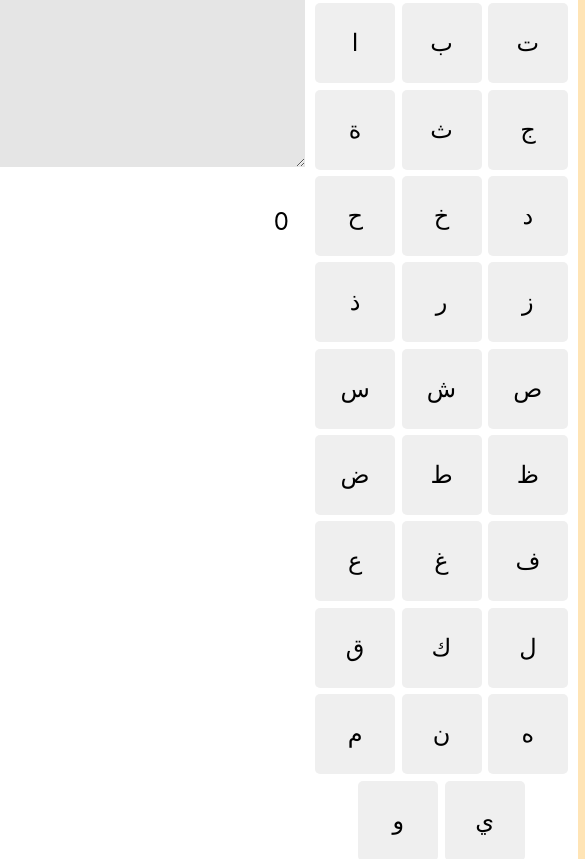
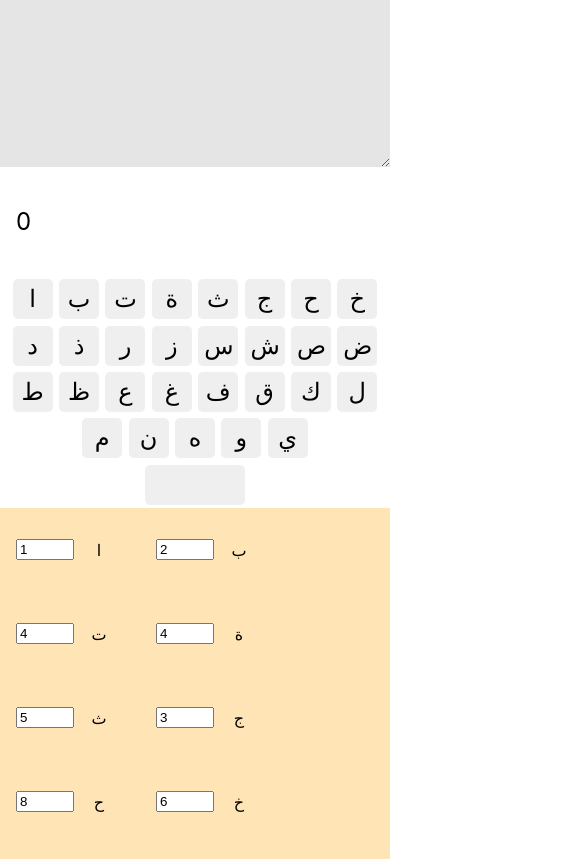
Before and after one commit to adnenre/hisab, a React (Create React App) app: page / in a window 390 px wide. Shown: the top 859 px of the page, 585 px wide, since content can reach past the window. Built offline with nearby package versions, Linux system fonts and the light colour scheme.

Commit message:
fix mobile version

```diff
--- a/src/App.css
+++ b/src/App.css
@@ -80,3 +80,33 @@
   display: block;
   width:100%;
 }
+
+@media only screen and (max-width: 600px) {
+  .app_container {
+    display: flex;
+
+    flex-direction: row;
+    height: 100vh;
+  }
+  .screen,
+  .keyboard {
+
+
+    width: 100%;
+
+  }
+  .keyboard{
+
+  }
+  .keyboard_key {
+    display: inline-block;
+    width: 40px;
+    height: 40px;
+    padding: 0.5rem, 0.5rem;
+    vertical-align: middle;
+  }
+  .key_space{
+    display: block;
+    width:100px;
+  }
+}
```
